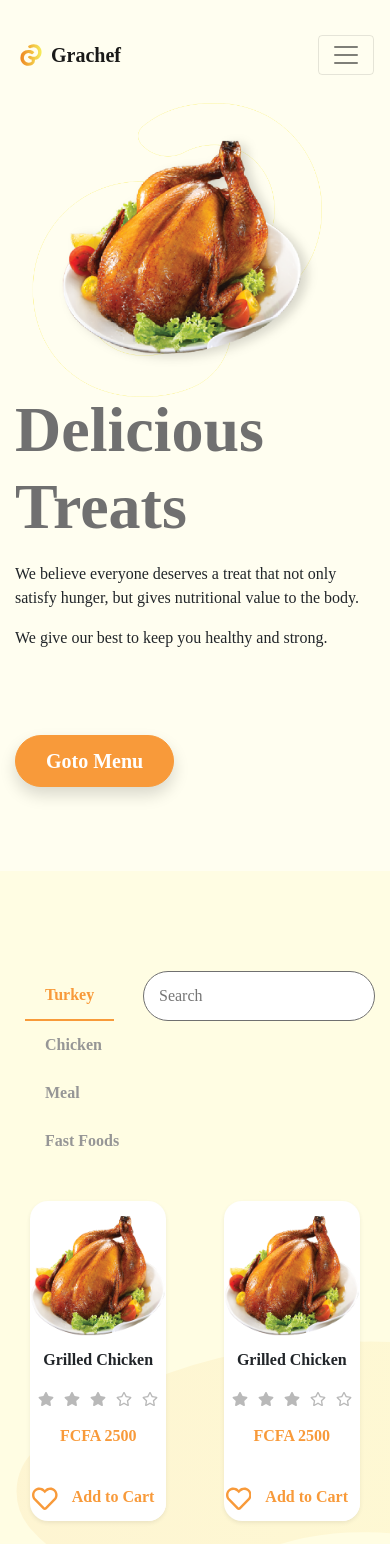
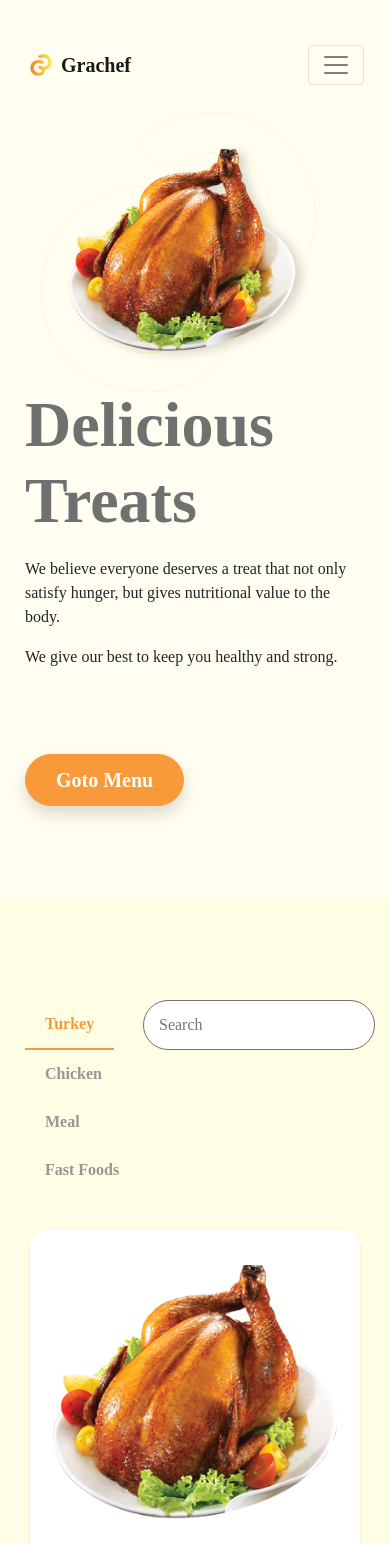
Before and after one commit to jilh/grachef, a React (Create React App) app: page / in a window 390 px wide. Shown: the top 1544 px of the page. Built offline with nearby package versions, Linux system fonts and the light colour scheme.

Commit message:
made menu list mobile friendly

```diff
--- a/src/styles/Header.css
+++ b/src/styles/Header.css
@@ -85,6 +85,7 @@
         background-size: cover;
         height: inherit;
         width: inherit;
+        padding: 10px;
     }
     .header-wrapper h1{
         font-weight: bold;
--- a/src/styles/MenuList.css
+++ b/src/styles/MenuList.css
@@ -57,3 +57,15 @@
     background: #F89A3A;
     color: #fff;
 }
+
+@media only screen and (max-width: 600px){
+    .menu-item{
+        flex-basis: 100%;
+    }
+    .menu-item > img{
+        width: 100%;
+        height: auto;
+        margin-bottom: 12px;
+        padding: 20px;
+    }
+}
```
